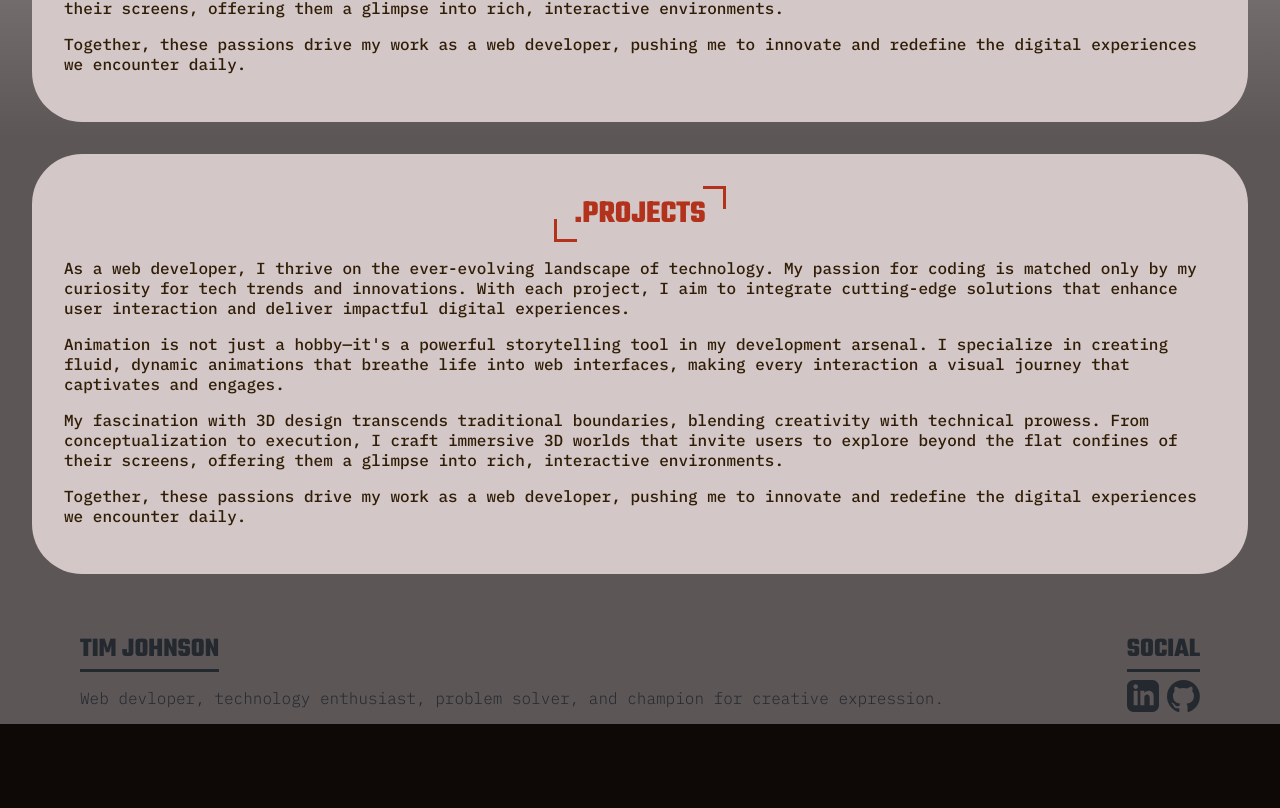
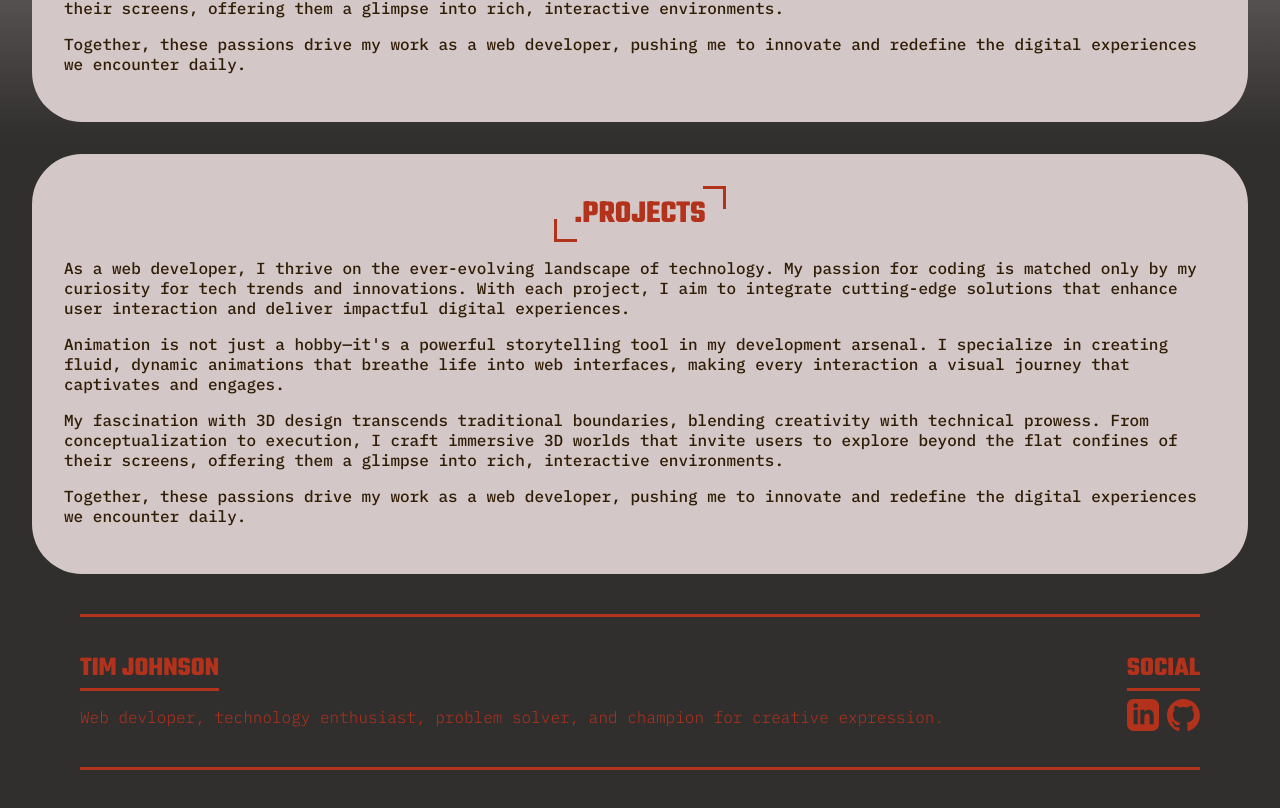
Before and after one commit to algori-tim/tims-planet-web, a React (Vite) app: page / in a window 1280 px wide. Shown: the part 1290-2098 px from the top of the page. Before the commit the page ends 2014 px from the top, so only its background shows below. Built offline with nearby package versions, Linux system fonts and the light colour scheme.

Commit message:
update footer style

```diff
--- a/src/App.css
+++ b/src/App.css
@@ -41,7 +41,7 @@ canvas {
 }
 
 article {
-  background: linear-gradient(180deg, #a49c9c 0%, #5c5656 50%);
+  background: linear-gradient(180deg, #a49c9c 0%, #312e2e 50%);
   display: flex;
   flex-direction: column;
   gap: 2rem;
--- a/src/App.tsx
+++ b/src/App.tsx
@@ -5,6 +5,11 @@ import NavBar from './Components/NavBar/NavBar'
 import Footer from './Components/Footer/Footer'
 import Planet from './Components/Planet/Planet'
 import SectionHeader from './Components/SectionHeader/SectionHeader'
+
+// to do
+// add experience tiles to about me section
+// create cards for projects to populate projects section
+// create contact me form or make separate non form contact me section.
 
 const App = () => {
   return (
--- a/src/Components/Footer/Footer.css
+++ b/src/Components/Footer/Footer.css
@@ -3,7 +3,7 @@ footer p {
 }
 
 footer {
-  background-color: #5c5656;
+  background-color: #312e2e;
   padding: 0.5rem 5rem;
   display: flex;
   align-items: center;
@@ -11,7 +11,9 @@ footer {
 }
 
 .footer-top {
-  padding-top: 3rem;
+  border-top: #b3321b solid;
+  margin-top: 2rem;
+  padding-top: 2rem;
   width: 100%;
   display: flex;
   justify-content: space-between;
@@ -20,26 +22,29 @@ footer {
   font-size: large;
   font-family: 'Teko', sans-serif;
   align-items: center;
-  color: #24292f;
+  color: #b3321b;
   font-weight: 300;
 }
 
 .footer-top h2 {
   margin: 0px;
-  border-bottom: solid #24292f;
+  border-bottom: solid #b3321b;
 }
 
 .footer-bottom {
   margin-top: 0.5rem;
+  margin-bottom: 2rem;
   gap: 5rem;
   width: 100%;
   display: flex;
   justify-content: space-between;
   align-items: center;
-  color: #24292f;
+  color: #b3321b;
   font-family: 'IBM Plex Mono', monospace;
   font-weight: 300;
   font-style: normal;
+  padding-bottom: 2rem;
+  border-bottom: #b3321b solid;
 }
 
 .social-logos {
```
Also changed, not shown: public/github-mark.svg, public/linkedin.svg.
